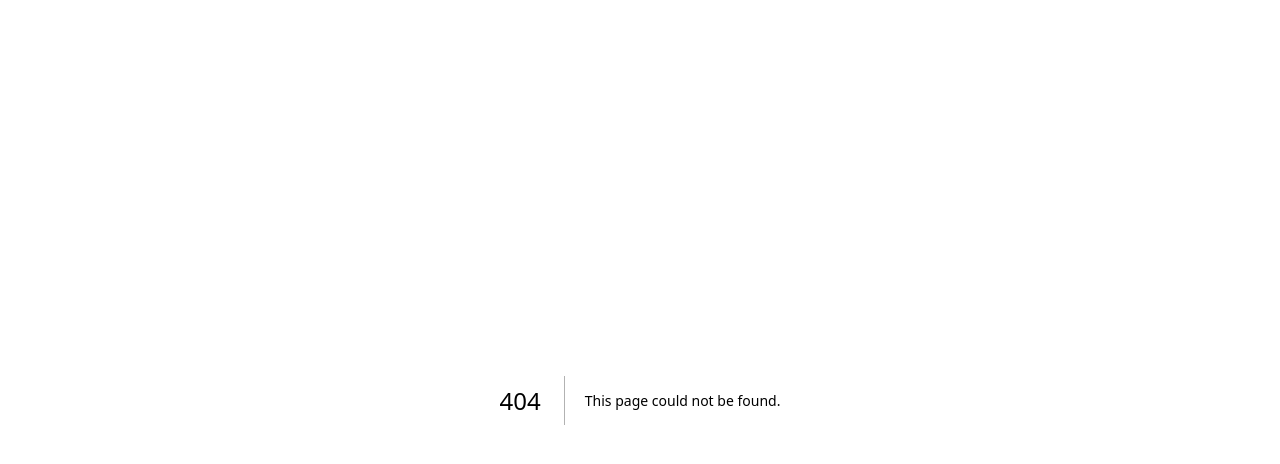
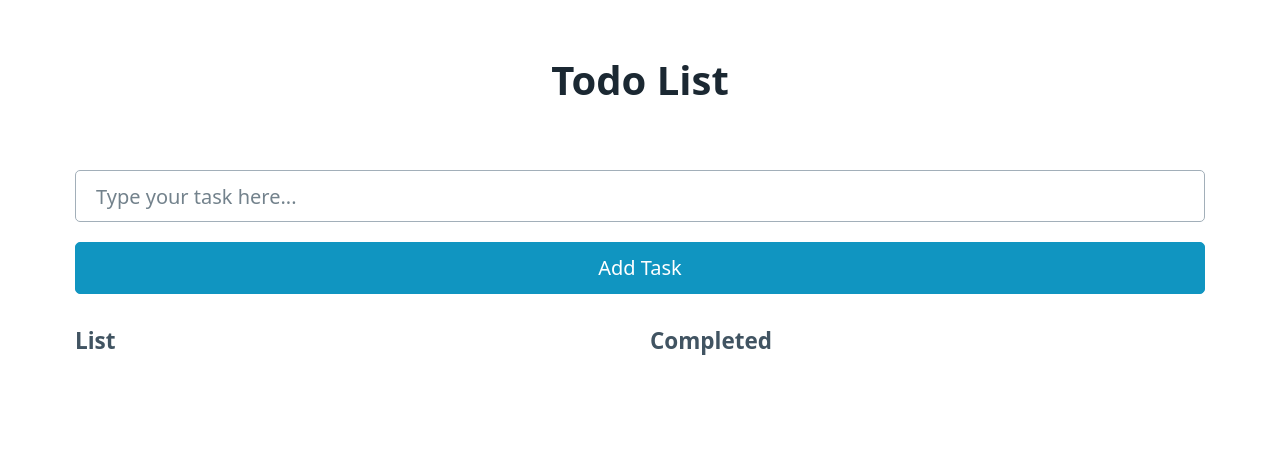
Before and after one commit to dnabil/todo-list, a Next.js app in the folder todo-list-fe/: page /todo in a window 1280 px wide. Before the commit this address had no page. Shown: the top 464 px of the page. Built offline with nearby package versions, Linux system fonts and the light colour scheme.

Commit message:
login, todo (partial)

```diff
--- /dev/null
+++ b/todo-list-fe/pages/todo.js
@@ -0,0 +1,59 @@
+import { useState } from 'react';
+import '../styles/globalui.css';
+
+const TodoList = () => {
+    const [input, setInput] = useState('');
+    const [todos, setTodos] = useState([]);
+    const [completed, setCompleted] = useState([]);
+
+    const addTodo = (e) => {
+        e.preventDefault();
+        setTodos([...todos, input]);
+        setInput('');
+    };
+
+    const markAsCompleted = (index) => {
+        const updatedCompleted = [...completed, todos[index]];
+        const updatedTodos = todos.filter((_, i) => i !== index);
+        setCompleted(updatedCompleted);
+        setTodos(updatedTodos);
+    };
+
+    return (
+        <main class="container">
+            <h1 style={{ textAlign: 'center', paddingTop: '50px' }}>Todo List</h1>
+            <form onSubmit={addTodo}>
+                <input
+                    type="text"
+                    placeholder="Type your task here..."
+                    value={input}
+                    onChange={(e) => setInput(e.target.value)}
+                />
+                <button type="submit">Add Task</button>
+            </form>
+            <div class="grid">
+                <h5>List</h5>
+                <h5>Completed</h5>
+            </div>
+            <div class="grid">
+                <ul>
+                    {todos.map((todo, index) => (
+                        <li key={index}>
+                            <input type="checkbox" onChange={() => markAsCompleted(index)} />
+                            {todo}
+                        </li>
+                    ))}
+                </ul>
+                <ul>
+                    {completed.map((todo, index) => (
+                        <li key={index} style={{ textDecoration: 'line-through' }}>
+                            {todo}
+                        </li>
+                    ))}
+                </ul>
+            </div>
+        </main>
+    );
+};
+
+export default TodoList;
```
